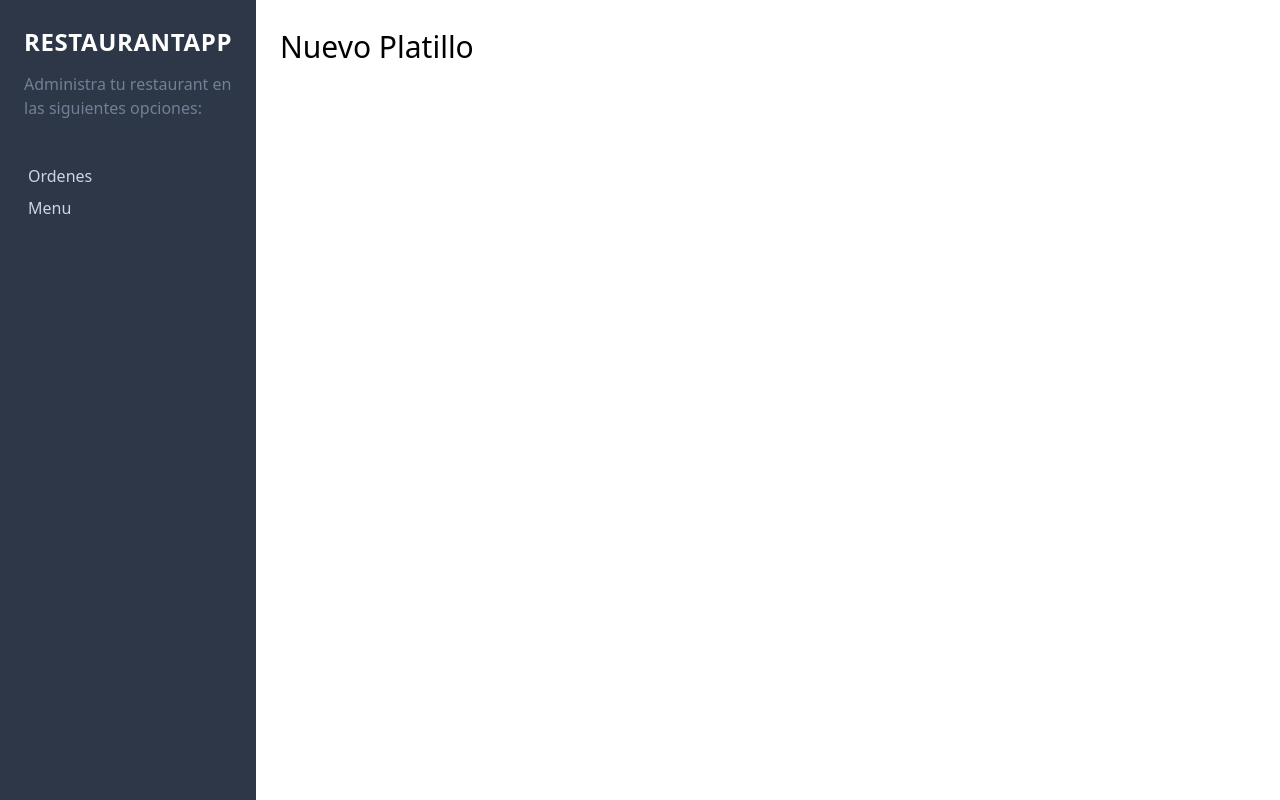
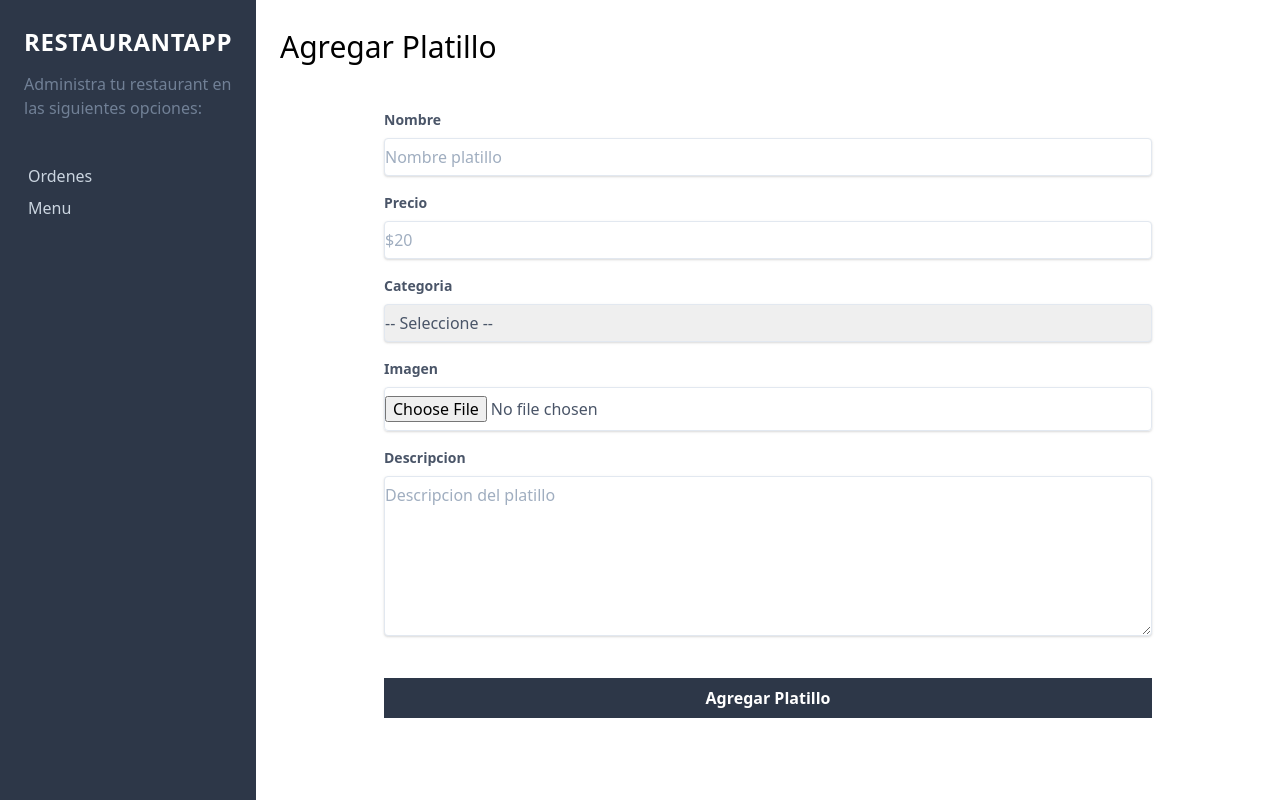
Before and after one commit to GerardoVargas/React_restaurante_cliente, a React (Create React App) app: page /nuevo-platillo in a window 1280 px wide. Built offline with nearby package versions, Linux system fonts and the light colour scheme.

Commit message:
Formulario added

```diff
--- a/src/components/paginas/NuevoPlatillo.js
+++ b/src/components/paginas/NuevoPlatillo.js
@@ -3,7 +3,73 @@ import React from 'react';
 const NuevoPlatillo = () => {
     return (
         <>
-            <h1 className="text-3xl font-light mb-4">Nuevo Platillo</h1>
+            <h1 className="text-3xl font-light mb-4">Agregar Platillo</h1>
+
+            <div className="flex justify-center mt-10">
+                <div className="w-full max-w-3xl">
+                    <form>
+                        <div className="mb-4">
+                            <label className="block text-gray-700 text-sm font-bold mb-2" htmlFor="nombre">Nombre</label>
+                            <input
+                                className="shadow appearance-none border rounded w-full py-2 px-. text-gray-700 leading-tight focus:outline-none focus:shadow-outline"
+                                id="nombre"
+                                type="text"
+                                placeholder="Nombre platillo"
+                            />
+                        </div>
+                        <div className="mb-4">
+                            <label className="block text-gray-700 text-sm font-bold mb-2" htmlFor="precio">Precio</label>
+                            <input
+                                className="shadow appearance-none border rounded w-full py-2 px-. text-gray-700 leading-tight focus:outline-none focus:shadow-outline"
+                                id="precio"
+                                type="number"
+                                placeholder="$20"
+                                min="0"
+                            />
+                        </div>
+                        <div className="mb-4">
+                            <label className="block text-gray-700 text-sm font-bold mb-2" htmlFor="categoria">Categoria</label>
+                            <select
+                                className="shadow appearance-none border rounded w-full py-2 px-. text-gray-700 leading-tight focus:outline-none focus:shadow-outline"
+                                id="precio"
+                                name="categoria"
+                            >
+                                <option value="">-- Seleccione --</option>
+                                <option value="desayuno">Desayuno</option>
+                                <option value="comida">Comida</option>
+                                <option value="cena">Cena</option>
+                                <option value="bebida">Bebidas</option>
+                                <option value="postres">Postres</option>
+                                <option value="ensaladas">Ensaladas</option>
+
+
+                            </select>
+                        </div>
+                        <div className="mb-4">
+                            <label className="block text-gray-700 text-sm font-bold mb-2" htmlFor="imagen">Imagen</label>
+                            <input
+                                className="shadow appearance-none border rounded w-full py-2 px-. text-gray-700 leading-tight focus:outline-none focus:shadow-outline"
+                                id="imagen"
+                                type="file"
+                            />
+                        </div>
+                        <div className="mb-4">
+                            <label className="block text-gray-700 text-sm font-bold mb-2" htmlFor="descripcion">Descripcion</label>
+                            <textarea
+                                className="h-40 shadow appearance-none border rounded w-full py-2 px-. text-gray-700 leading-tight focus:outline-none focus:shadow-outline"
+                                id="descripcion"
+                                placeholder="Descripcion del platillo"
+                            ></textarea>
+                        </div>
+
+                        <input
+                            type="submit"
+                            className="bg-gray-800 hover:bg-gray-900 w-full mt-5 p-2 text-white font-bold"
+                            value="Agregar Platillo"
+                        />
+                    </form>
+                </div>
+            </div>
         </>
      );
 }
```
